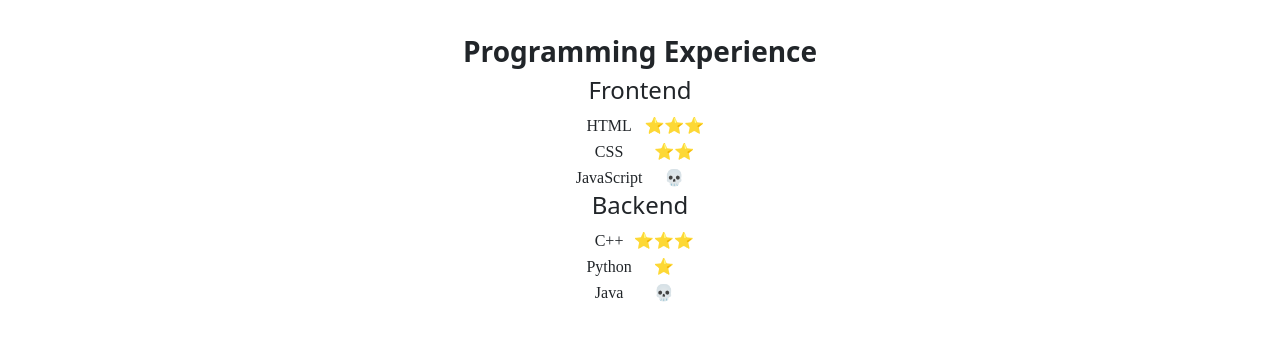
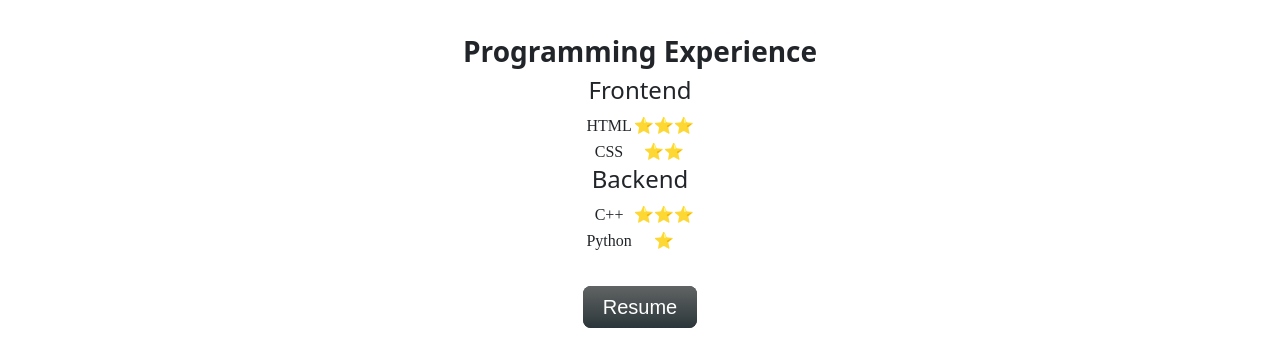
Before and after one commit to tomdinh24/WebsiteVer2, a plain HTML site: page index.html in a window 1280 px wide. Shown: the part 1379-1720 px from the top of the page. Drawn offline with nearby package versions, Linux system fonts and the light colour scheme; a web font is replaced by a local one.

Commit message:
Add files via upload

```diff
--- a/index.html
+++ b/index.html
@@ -142,10 +142,7 @@
                                 <td>CSS</td>
                                 <td>⭐⭐</td>
                             </tr>
-                            <tr>
-                                <td>JavaScript</td>
-                                <td>💀</td>
-                            </tr>
+
                     </tbody>
                 </table>
 
@@ -162,13 +159,14 @@
                             <td>Python</td>
                             <td>⭐</td>
                         </tr>
-                        <tr>
-                            <td>Java</td>
-                            <td>💀</td>
-                        </tr>
+
                     </tbody>
                 </table>
         </section>
+
+        <div class="resume">
+            <a class="button" href="Resume (3).pdf" target="_blank">Resume</a>
+        </div>
 
         <footer id="footer">
             <div class="container-fluids">
--- a/styles.css
+++ b/styles.css
@@ -106,6 +106,40 @@ h1 {
     margin-right: auto;
 }
 
+/*Resume*/
+.resume {
+    text-align: center;
+    margin-bottom: 20px;
+}
+
+.button{
+    background: #2b363a;
+    background-image: -webkit-linear-gradient(top, #616464, #2b363a);
+    background-image: -moz-linear-gradient(top, #616464, #2b363a);
+    background-image: -ms-linear-gradient(top, #616464, #2b363a);
+    background-image: -o-linear-gradient(top, #616464, #2b363a);
+    background-image: linear-gradient(top, #616464, #2b363a);
+    -webkit-border-radius: 8;
+    -moz-border-radius: 8;
+    border-radius: 8px;
+    font-family: Arial;
+    color: #ffffff;
+    font-size: 20px;
+    padding: 10px 20px 10px 20px;
+    text-decoration: none;
+}
+
+.button:hover {
+    background: #727777;
+    color: #ffffff;
+    background-image: -webkit-linear-gradient(top, #b0b6b5, #727777);
+    background-image: -moz-linear-gradient(top, #b0b6b5, #727777);
+    background-image: -ms-linear-gradient(top, #b0b6b5, #727777);
+    background-image: -o-linear-gradient(top, #b0b6b5, #727777);
+    background-image: linear-gradient(top, #b0b6b5, #727777);
+    text-decoration: none;
+}
+
 /*Footer*/
 #footer {
     text-align: center;
@@ -118,6 +152,10 @@ h1 {
     text-decoration: none;
 }
 
+.social-link:hover {
+    color:#727777
+}
+
 .social-icon {
     margin: 20px 10px;
 }
```
Also changed, not shown: 1 other file.
